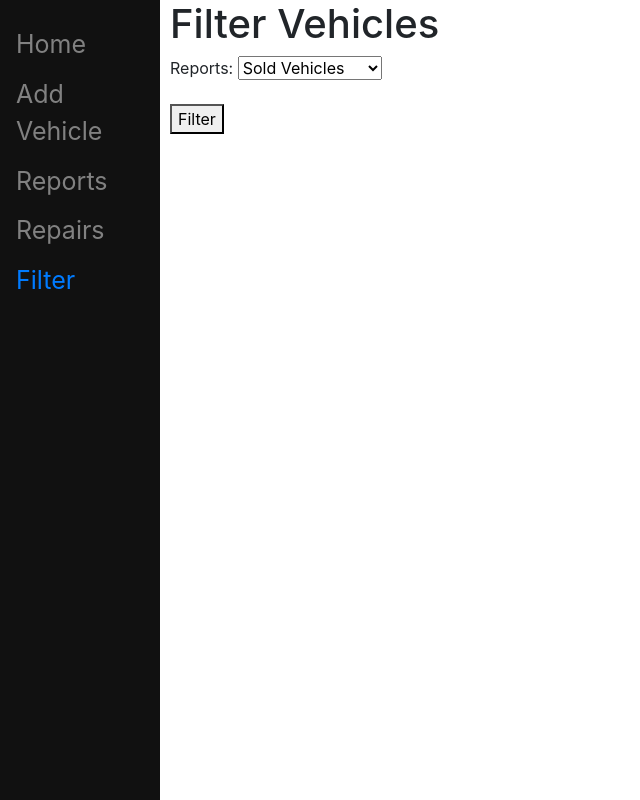
After one commit to dennismdan/car_dealership_database_proj, a Django app: page /filter_vehicles/ in a window 1280 px wide. The commit adds this page. Shown: the whole page, without its empty margins (0-640 px from the left). Run offline with Django 3.2, Linux system fonts and the light colour scheme; some libraries are stand-ins or nearby versions.

Commit message:
Filter By sold/Unsold/All

```diff
--- a/Phase_3/Jaunty2/mainlanding/forms.py
+++ b/Phase_3/Jaunty2/mainlanding/forms.py
@@ -42,7 +42,9 @@ class ReportTypes(forms.Form):
    report_choices = ((1, "Sales by month"), (2, "sales by vehicle"), (3, "sales by ..."), (4, "TODO: implement actual options"))
    reports = forms.ChoiceField(choices=report_choices)
 
-
+class FilterBy(forms.Form):
+   filter_choices = ((1, "Sold Vehicles"), (2, "Unsold Vehicles"), (3, "All Vehicles"),)
+   reports = forms.ChoiceField(choices=filter_choices)
 
 
 
--- a/Phase_3/Jaunty2/mainlanding/templates/mainlanding/base.html
+++ b/Phase_3/Jaunty2/mainlanding/templates/mainlanding/base.html
@@ -33,6 +33,9 @@
         .repairs {
             color: #818181;
             }
+        .filter  {
+            color: #818181;
+            }
     {% endblock %}
         .sidenav a:hove{
             color: #f1f1f1;
@@ -53,6 +56,7 @@
         <a class="add_vehicle" href="/add_vehicle">Add Vehicle</a>
         <a class="reports" href="/reports">Reports</a>
         <a class="repairs" href="/repairs">Repairs</a>
+        <a class="Filter" href="/filter_vehicles">Filter</a>
         {% block search_vehicle %}
         {% endblock %}
     </div>
--- /dev/null
+++ b/Phase_3/Jaunty2/mainlanding/templates/mainlanding/filter.html
@@ -0,0 +1,29 @@
+{% extends "mainlanding/base.html" %}
+
+{% block style %}
+        .home {
+            color: #818181;
+            }
+        .add_vehicle {
+            color: #818181;
+            }
+        .reports {
+            color: #818181;
+            }
+        .repairs {
+            color: #818181;
+            }
+        .filter  {
+            color: #f5f5f5;
+            }
+{% endblock %}
+
+{% block title %} Filter {% endblock %}
+
+{% block content %}
+<h1> Filter Vehicles </h1>
+<form name = "filter_vehicle_form" action = "{% url 'filter_vehicles' %}" method = "POST" >{% csrf_token %}
+    {{ form.as_p }}
+    <button type="submit">Filter</button>
+</form>
+{% endblock %}
--- a/Phase_3/Jaunty2/mainlanding/templates/mainlanding/home.html
+++ b/Phase_3/Jaunty2/mainlanding/templates/mainlanding/home.html
@@ -11,6 +11,9 @@
             color: #818181;
             }
         .repairs {
+            color: #818181;
+            }
+        .filter  {
             color: #818181;
             }
 {% endblock %}
--- a/Phase_3/Jaunty2/mainlanding/urls.py
+++ b/Phase_3/Jaunty2/mainlanding/urls.py
@@ -12,6 +12,7 @@ urlpatterns = [
     path('loggedin/', views.loggedin, name="loggedin"),
     path('loggedin/', views.loggedin, name="loggedin"),
     path('lookup_customer/', views.lookup_customer, name="lookup_customer"),
+    path('filter_vehicles/', views.filter_vehicles, name="filter_vehicles"),
 
 
 ]
--- a/Phase_3/Jaunty2/mainlanding/views.py
+++ b/Phase_3/Jaunty2/mainlanding/views.py
@@ -1,6 +1,6 @@
 from django.shortcuts import render
 from django.http import HttpResponseRedirect
-from .forms import LoginForm, QueryVehicleForm,ReportTypes,LookupCustomer
+from .forms import LoginForm, QueryVehicleForm,ReportTypes,LookupCustomer,FilterBy
 from .utils import run_query, generate_query
 
 '''
@@ -73,6 +73,11 @@ def click(request):
 def login(request):
     return render(request, 'mainlanding/loging.html')
 
+def filter_vehicles(request):
+    print("filter")
+    form = FilterBy()
+    return render(request, 'mainlanding/filter.html',{'form': form})
+
 def lookup_customer(request):
     view_inventory = False
     data = []
```
